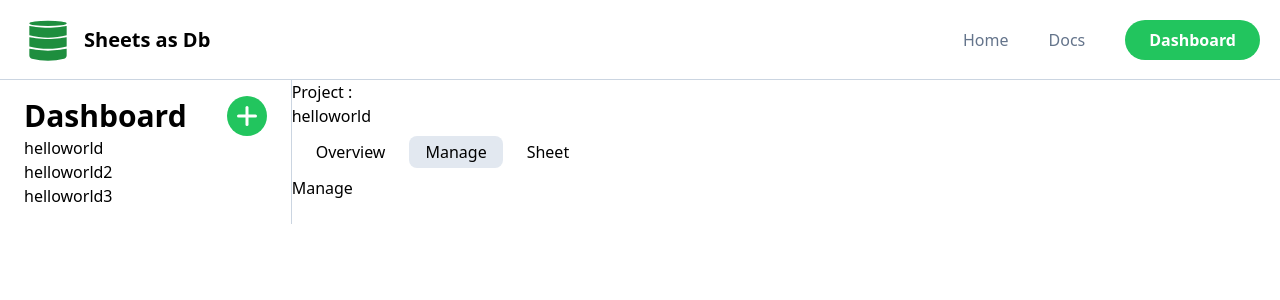
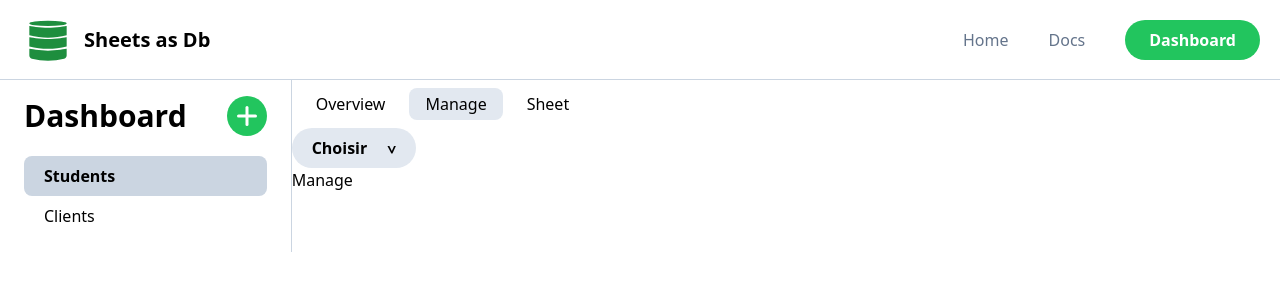
Before and after one commit to bengaudry/sheetsasdb, a React (Vite) app: page /dashboard/manage in a window 1280 px wide. Shown: the top 300 px of the page. Built offline with nearby package versions, Linux system fonts and the light colour scheme.

Commit message:
Random upgrades on Dashboard

```diff
--- a/src/components/Dashboard/Sidebar.tsx
+++ b/src/components/Dashboard/Sidebar.tsx
@@ -1,3 +1,6 @@
+import { ProjectType } from "../../scripts/projects/projectsManager";
+import { useState } from "react";
+
 interface props {
   projects: any;
   onNewProjectClicked: CallableFunction;
@@ -5,6 +8,8 @@ interface props {
 }
 
 export function Sidebar(props: props) {
+  const [activeProject, setActiveProject] = useState(0);
+
   return (
     <div className="border-r border-r-slate-300 px-6 py-4">
       <div className="flex flex-row items-center gap-10">
@@ -20,17 +25,21 @@ export function Sidebar(props: props) {
           </svg>
         </button>
       </div>
-      <ul>
+      <ul className="pt-5">
         {props.projects.length <= 0 ? (
           <div>No project yet</div>
         ) : (
-          props.projects.map((project: any, index: number) => (
+          props.projects.map((project: ProjectType, index: number) => (
             <li
               onClick={() => {
                 props.onChangeProject(index);
+                setActiveProject(index)
               }}
+              className={`${
+                activeProject === index ? "bg-slate-300 font-semibold" : "bg-transparent font-normal"
+              } rounded-lg px-5 py-2 transition-colors duration-200 cursor-pointer`}
             >
-              {project}
+              {project.name}
             </li>
           ))
         )}
--- a/src/components/Dashboard/TabItem.tsx
+++ b/src/components/Dashboard/TabItem.tsx
@@ -1,19 +1,33 @@
-import { ReactNode } from "react";
 import { NavLink } from "react-router-dom";
 
 interface props {
   name: string;
   isActive: string;
+  customUrl?: string;
 }
 
 export default function TabItem(props: props) {
-  return (
+  return props.customUrl === undefined ? (
     <NavLink
-      className={({isActive}) => (isActive ? "bg-slate-200 px-4 py-1 rounded-lg transition-colors duration-100" : "bg-white px-4 py-1 rounded-lg transition-colors duration-100")}
+      className={({ isActive }) =>
+        isActive
+          ? "bg-slate-200 px-4 py-1 rounded-lg transition-colors duration-100"
+          : "bg-transparent px-4 py-1 rounded-lg transition-colors duration-100"
+      }
       to={`/dashboard/${props.name}`}
     >
       {capitalize(props.name)}
     </NavLink>
+  ) : (
+    <a
+      className={
+        "bg-transparent px-4 py-1 rounded-lg transition-colors duration-100"
+      }
+      href={props.customUrl}
+      target="_blank"
+    >
+      {capitalize(props.name)}
+    </a>
   );
 }
 
--- /dev/null
+++ b/src/components/Selector.tsx
@@ -0,0 +1,33 @@
+import { useState } from "react";
+
+type props = {
+  options: Array<option>;
+  onChange: CallableFunction;
+};
+
+type option = {
+  name: string;
+};
+
+export function Selector(props: props) {
+  const [selectorOpened, setSelectorOpened] = useState(false);
+
+  return (
+    <div className="relative">
+      <div
+        className="bg-slate-200 w-max px-5 py-2 rounded-full flex flex-row gap-5 cursor-pointer select-none"
+        onClick={() => setSelectorOpened(!selectorOpened)}
+      >
+        <span className="font-semibold">Choisir</span>
+        <span className="block rotate-180 font-bold">^</span>
+      </div>
+      <div className={`${selectorOpened ? "block pt-2" : "hidden"}`}>
+        <ul className="flex flex-col bg-slate-100 px-5 py-2 rounded-lg absolute left-0 w-40">
+          {props.options.map((option: option) => (
+            <li>{option.name}</li>
+          ))}
+        </ul>
+      </div>
+    </div>
+  );
+}
--- a/src/pages/Dashboard.tsx
+++ b/src/pages/Dashboard.tsx
@@ -1,9 +1,20 @@
-import { Component, ReactNode, useState } from "react";
+import { Component, ReactNode } from "react";
 import { Sidebar } from "../components/Dashboard/Sidebar";
 import { NewProject } from "../components/Dashboard/NewProject";
 import TabItem from "../components/Dashboard/TabItem";
+import { ProjectType } from "../scripts/projects/projectsManager";
+import { Selector } from "../components/Selector";
 
-const projects: Array<String> = ["helloworld", "helloworld2", "helloworld3"];
+const projects: Array<ProjectType> = [
+  {
+    name: "Students",
+    url: "https://docs.google.com/spreadsheets/d/16JXfe-DQ4qt-9VoUI2WDRxZdaj-5pJ5IONoutE3VpI0/edit#gid=0",
+  },
+  {
+    name: "Clients",
+    url: "https://docs.google.com/spreadsheets/u/0/?tgif=d",
+  },
+];
 
 interface props {
   children?: ReactNode;
@@ -50,13 +61,19 @@ export class Dashboard extends Component {
               }}
             />
             <div className="w-full flex flex-col">
-              <h1>Project : </h1>
-              <p>{this.state.openedProject}</p>
               <nav className="w-full flex flex-row p-2 gap-2">
                 <TabItem isActive="true" name="overview" />
                 <TabItem isActive="false" name="manage" />
-                <TabItem isActive="false" name="sheet" />
+                <TabItem
+                  isActive="false"
+                  name="sheet"
+                  customUrl={this.state.openedProject.url}
+                />
               </nav>
+              <Selector
+                options={[{ name: "Sheet1" }, { name: "Sheet2" }]}
+                onChange={() => console.log("changed")}
+              />
               <div>{this.props.children}</div>
             </div>
           </div>
--- /dev/null
+++ b/src/scripts/projects/projectsManager.ts
@@ -0,0 +1,8 @@
+export type ProjectType = {
+  name:string;
+  url:string;
+}
+
+export function newProject(props:ProjectType) {
+
+}
```
